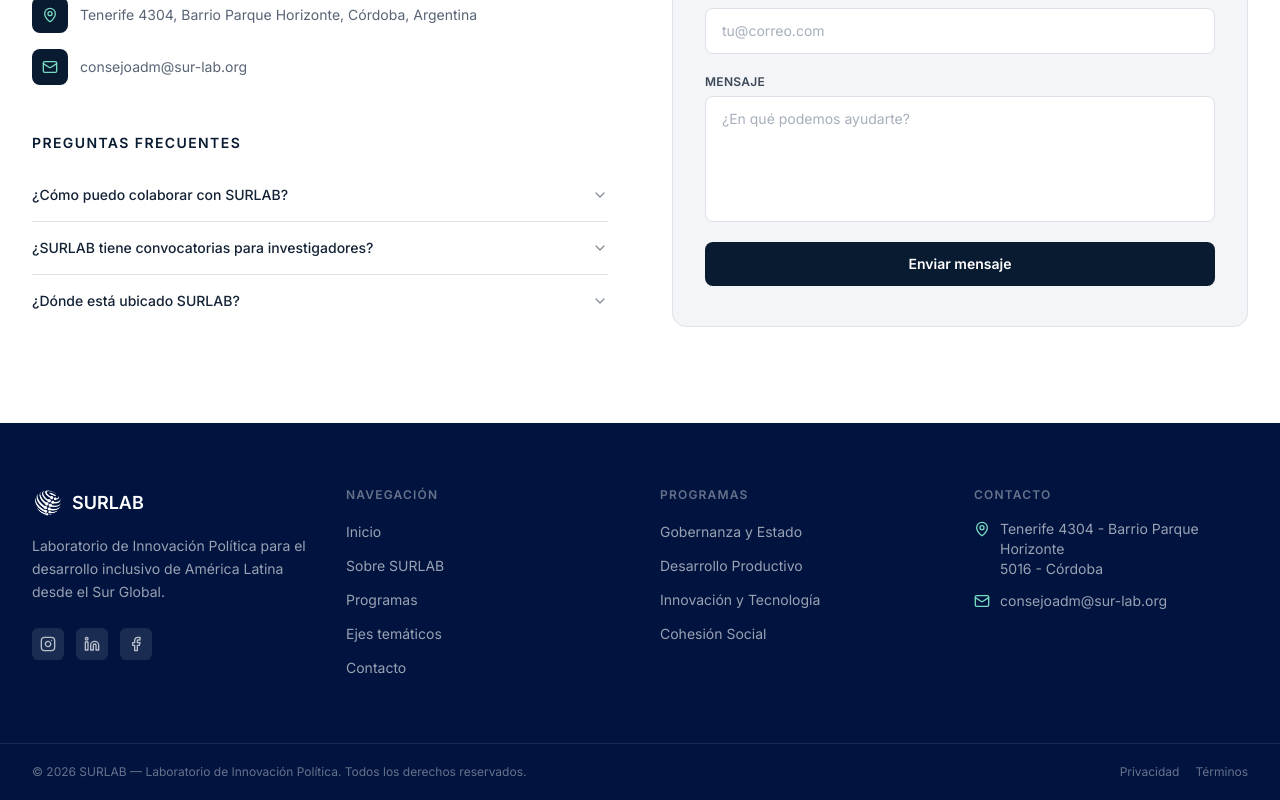
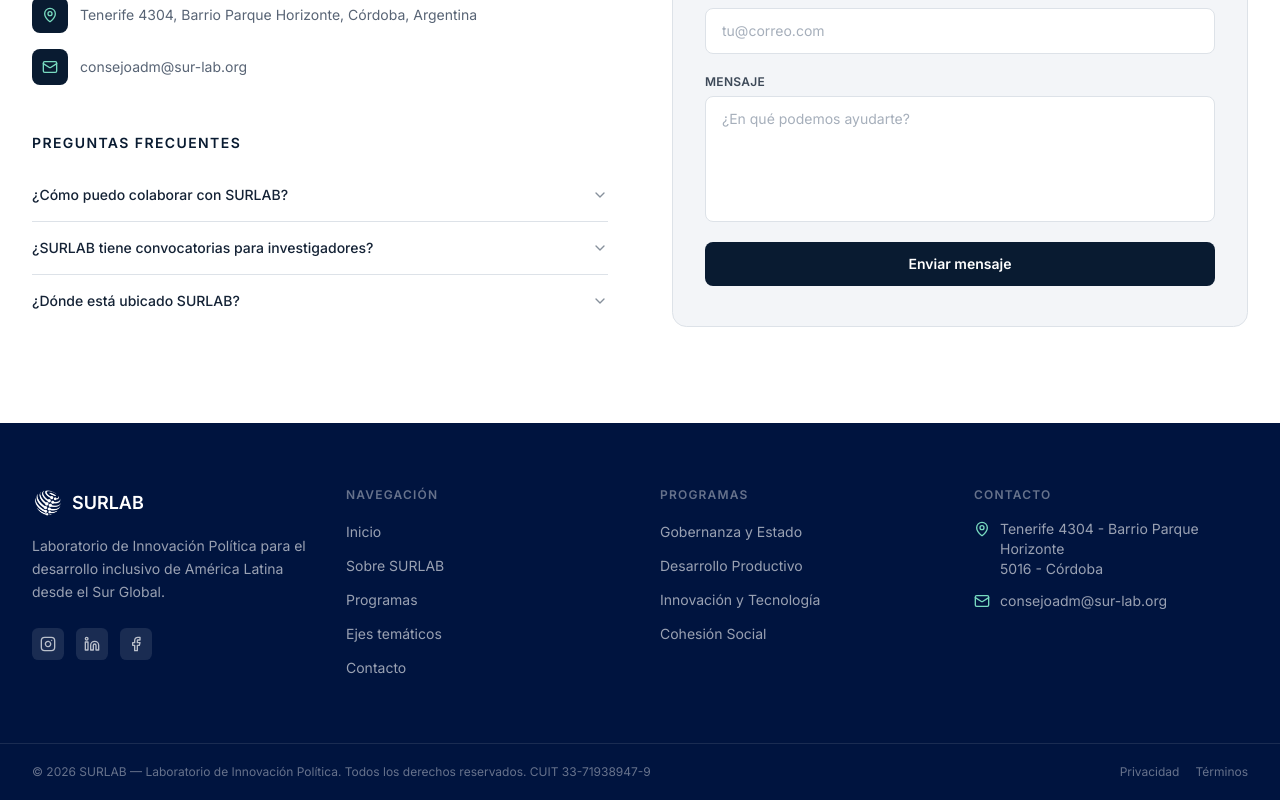
Before and after one commit to datossurlab/surlab-design, a Next.js app: page / in a window 1280 px wide. Shown: the part 4890-5690 px from the top of the page. Built offline with nearby package versions, Linux system fonts and the light colour scheme.

Commit message:
Add CUIT to footer
Added CUIT number to footer copyright text.

```diff
--- a/components/footer.tsx
+++ b/components/footer.tsx
@@ -121,7 +121,7 @@ export function Footer() {
       <div className="border-t border-white/10">
         <div className="max-w-7xl mx-auto px-6 lg:px-8 py-5 flex flex-col sm:flex-row items-center justify-between gap-3">
           <p className="text-xs text-white/40">
-            © 2026 SURLAB — Laboratorio de Innovación Política. Todos los derechos reservados.
+            © 2026 SURLAB — Laboratorio de Innovación Política. Todos los derechos reservados. CUIT 33-71938947-9
           </p>
           <div className="flex items-center gap-4">
             <Link href="#" className="text-xs text-white/40 hover:text-white/70 transition-colors">Privacidad</Link>
```
